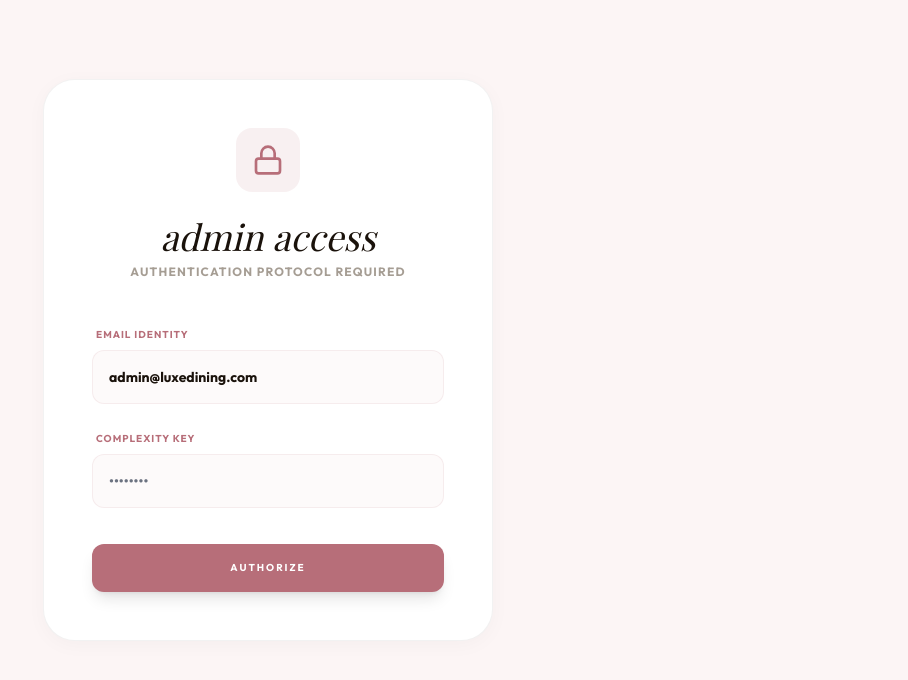
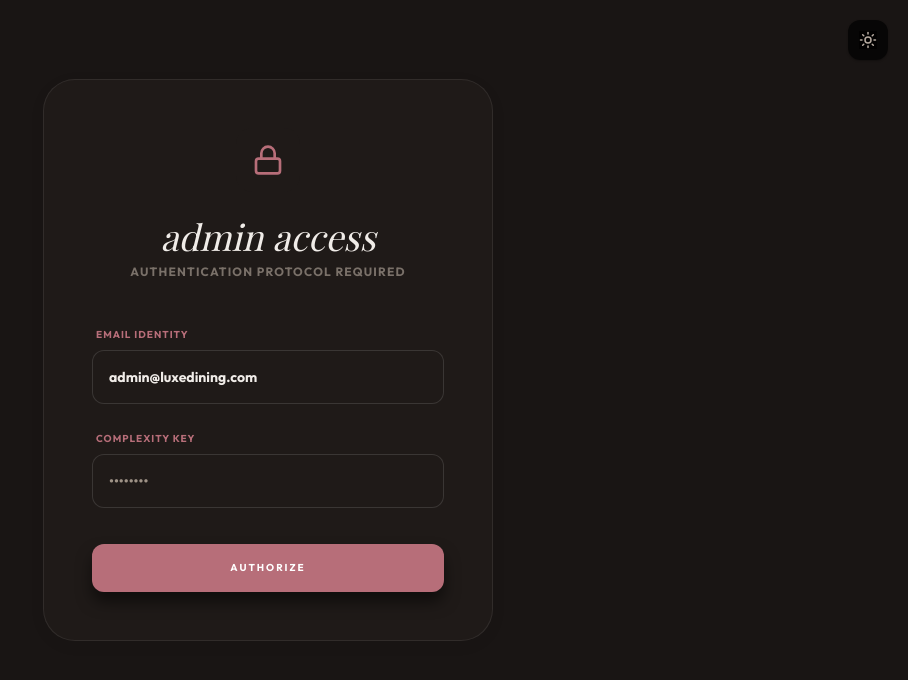
Before and after one commit to mansenghani/kukii, a React (Vite) app in the folder frontend/: page /admin in a window 1280 px wide. Shown: the top 680 px of the page, without its empty margins (372-1280 px from the left). Built offline with nearby package versions, Linux system fonts and the light colour scheme; a web font is replaced by a local one.

Commit message:
feat: add admin theme toggle functionality and update Admin components

```diff
--- a/frontend/src/App.jsx
+++ b/frontend/src/App.jsx
@@ -1,5 +1,5 @@
 import React, { useEffect, useMemo, useState } from 'react';
-import { BrowserRouter as Router, Routes, Route } from 'react-router-dom';
+import { BrowserRouter as Router, Routes, Route, useLocation } from 'react-router-dom';
 import Header from './components/Header';
 import Footer from './components/Footer';
 import Home from './pages/Home';
@@ -17,6 +17,9 @@ import { CartProvider } from './context/CartContext';
 import PrivateRoute from './components/PrivateRoute';
 
 const AppContent = () => {
+  const location = useLocation();
+  const isAdminRoute = location.pathname.startsWith('/admin');
+
   const initialTheme = useMemo(() => {
     const stored = localStorage.getItem('kuki_theme');
     if (stored === 'light' || stored === 'dark') {
@@ -25,17 +28,37 @@ const AppContent = () => {
     return window.matchMedia && window.matchMedia('(prefers-color-scheme: dark)').matches ? 'dark' : 'light';
   }, []);
 
+  const initialAdminTheme = useMemo(() => {
+    const stored = localStorage.getItem('kuki_admin_theme');
+    if (stored === 'light' || stored === 'dark') {
+      return stored;
+    }
+    return 'dark';
+  }, []);
+
   const [theme, setTheme] = useState(initialTheme);
+  const [adminTheme, setAdminTheme] = useState(initialAdminTheme);
+
+  useEffect(() => {
+    localStorage.setItem('kuki_theme', theme);
+  }, [theme]);
+
+  useEffect(() => {
+    localStorage.setItem('kuki_admin_theme', adminTheme);
+  }, [adminTheme]);
 
   useEffect(() => {
     const root = document.documentElement;
     root.classList.remove('light', 'dark');
-    root.classList.add(theme);
-    localStorage.setItem('kuki_theme', theme);
-  }, [theme]);
+    root.classList.add(isAdminRoute ? adminTheme : theme);
+  }, [theme, adminTheme, isAdminRoute]);
 
   const toggleTheme = () => {
     setTheme((prev) => (prev === 'dark' ? 'light' : 'dark'));
+  };
+
+  const toggleAdminTheme = () => {
+    setAdminTheme((prev) => (prev === 'dark' ? 'light' : 'dark'));
   };
 
   return (
@@ -65,9 +88,15 @@ const AppContent = () => {
         } />
 
         {/* Admin Routes - Protected */}
-        <Route path="/admin" element={<AdminDashboard />} /> {/* Login/Dashboard Entry */}
+        <Route
+          path="/admin"
+          element={<AdminDashboard adminTheme={adminTheme} onToggleAdminTheme={toggleAdminTheme} />}
+        />
         <Route element={<PrivateRoute />}>
-          <Route path="/admin/:tab" element={<AdminDashboard />} />
+          <Route
+            path="/admin/:tab"
+            element={<AdminDashboard adminTheme={adminTheme} onToggleAdminTheme={toggleAdminTheme} />}
+          />
         </Route>
       </Routes>
     </div>
--- a/frontend/src/pages/Admin/AdminHeader.jsx
+++ b/frontend/src/pages/Admin/AdminHeader.jsx
@@ -1,9 +1,9 @@
 import React, { useState, useEffect, useRef } from 'react';
 import { Link, useNavigate } from 'react-router-dom';
-import { LayoutDashboard, LogOut, Bell, User, Check, X, Clock, User2, MapPin, Calendar, Info, Menu as MenuIcon } from 'lucide-react';
+import { LayoutDashboard, LogOut, Bell, User, Check, X, Clock, User2, MapPin, Calendar, Info, Menu as MenuIcon, Moon, Sun } from 'lucide-react';
 import axios from 'axios';
 
-const AdminHeader = ({ activeTab, onToggleSidebar }) => {
+const AdminHeader = ({ activeTab, onToggleSidebar, adminTheme, onToggleAdminTheme }) => {
     const navigate = useNavigate();
     const [showNotifications, setShowNotifications] = useState(false);
     const [notifications, setNotifications] = useState([]);
@@ -92,6 +92,15 @@ const AdminHeader = ({ activeTab, onToggleSidebar }) => {
             </div>
 
             <div className="flex items-center gap-4">
+                <button
+                    onClick={onToggleAdminTheme}
+                    className="size-10 rounded-xl bg-background-ivory/50 border border-primary/5 text-soft-grey hover:text-primary hover:bg-white hover:shadow-sm transition-all"
+                    aria-label={`Switch to ${adminTheme === 'dark' ? 'light' : 'dark'} mode`}
+                    title={`Switch to ${adminTheme === 'dark' ? 'light' : 'dark'} mode`}
+                >
+                    {adminTheme === 'dark' ? <Sun size={18} /> : <Moon size={18} />}
+                </button>
+
                 <div className="relative" ref={notificationRef}>
                     <button
                         onClick={() => setShowNotifications(!showNotifications)}
--- a/frontend/src/pages/Admin/Dashboard.jsx
+++ b/frontend/src/pages/Admin/Dashboard.jsx
@@ -1,7 +1,7 @@
 import React, { useState, useEffect } from 'react';
 import { useParams, useNavigate } from 'react-router-dom';
 import axios from 'axios';
-import { LayoutDashboard, Utensils, Table as TableIcon, CalendarDays, ShoppingBag, Plus, Trash2, CheckCircle2, XCircle, X, Lock, Settings, LogOut, MessageSquare, BarChart, Layers, Tag, Pencil, AlertCircle, Clock, Eye, Star, Filter } from 'lucide-react';
+import { LayoutDashboard, Utensils, Table as TableIcon, CalendarDays, ShoppingBag, Plus, Trash2, CheckCircle2, XCircle, X, Lock, Settings, LogOut, MessageSquare, BarChart, Layers, Tag, Pencil, AlertCircle, Clock, Eye, Star, Filter, Moon, Sun } from 'lucide-react';
 import AdminFeedback from './AdminFeedback';
 import ReportsPage from './ReportsPage';
 import FooterSettingsCard from './FooterSettingsCard';
@@ -16,7 +16,7 @@ import AdminBookings from './AdminBookings';
 import Overview from './Overview';
 import Pagination from '../../components/Pagination';
 
-const AdminDashboard = () => {
+const AdminDashboard = ({ adminTheme, onToggleAdminTheme }) => {
   const { tab } = useParams();
   const navigate = useNavigate();
   const [isAuthorized, setIsAuthorized] = useState(localStorage.getItem('kuki_admin_auth') === 'true');
@@ -373,6 +373,15 @@ const AdminDashboard = () => {
   if (!isAuthorized) {
     return (
       <div className="min-h-[calc(100vh-80px)] flex justify-center items-center bg-background-ivory">
+        <button
+          onClick={onToggleAdminTheme}
+          className="fixed top-5 right-5 size-10 rounded-xl bg-white border border-primary/10 text-soft-grey hover:text-primary hover:border-primary/30 transition-all shadow-sm z-20"
+          aria-label={`Switch to ${adminTheme === 'dark' ? 'light' : 'dark'} mode`}
+          title={`Switch to ${adminTheme === 'dark' ? 'light' : 'dark'} mode`}
+        >
+          {adminTheme === 'dark' ? <Sun size={18} className="mx-auto" /> : <Moon size={18} className="mx-auto" />}
+        </button>
+
         <div className="bg-white shadow-[0_4px_20px_rgba(0,0,0,0.03)] border border-border-neutral rounded-[2rem] p-12 text-center w-[450px]">
           <div className="flex justify-center mb-6"><div className="size-16 rounded-2xl bg-primary/10 flex items-center justify-center text-primary"><Lock size={32} /></div></div>
           <h2 className="serif-heading text-4xl mb-2 text-charcoal italic lowercase">Admin Access</h2>
@@ -501,7 +510,12 @@ const AdminDashboard = () => {
 
   return (
     <div className="flex flex-col h-screen bg-[#f4efec] text-[#2b2b2b]">
-      <AdminHeader activeTab={activeTab} onToggleSidebar={() => setSidebarOpen(!sidebarOpen)} />
+      <AdminHeader
+        activeTab={activeTab}
+        onToggleSidebar={() => setSidebarOpen(!sidebarOpen)}
+        adminTheme={adminTheme}
+        onToggleAdminTheme={onToggleAdminTheme}
+      />
       <div className="flex flex-1 overflow-hidden relative">
         {/* Mobile Sidebar Overlay */}
         {sidebarOpen && (
```
